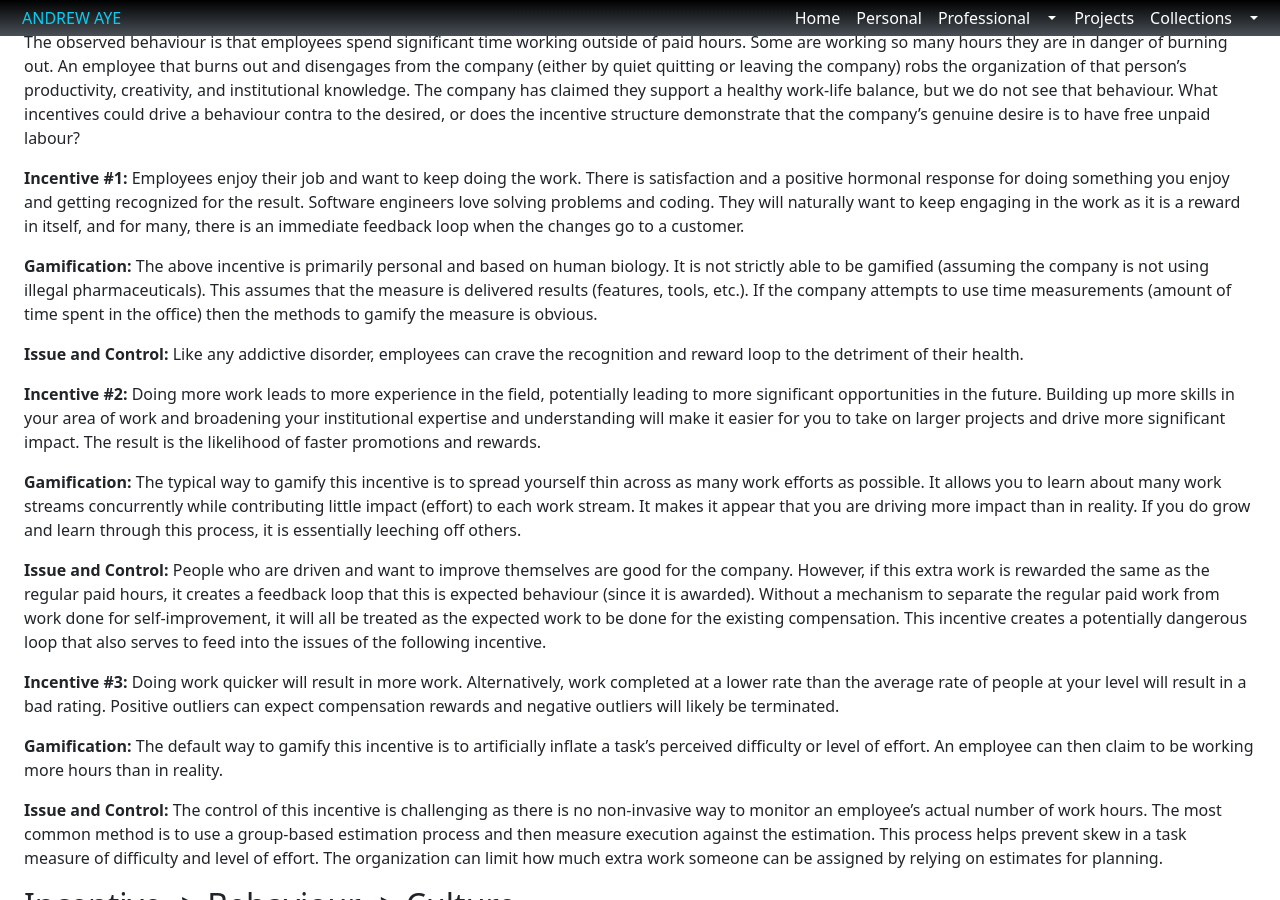
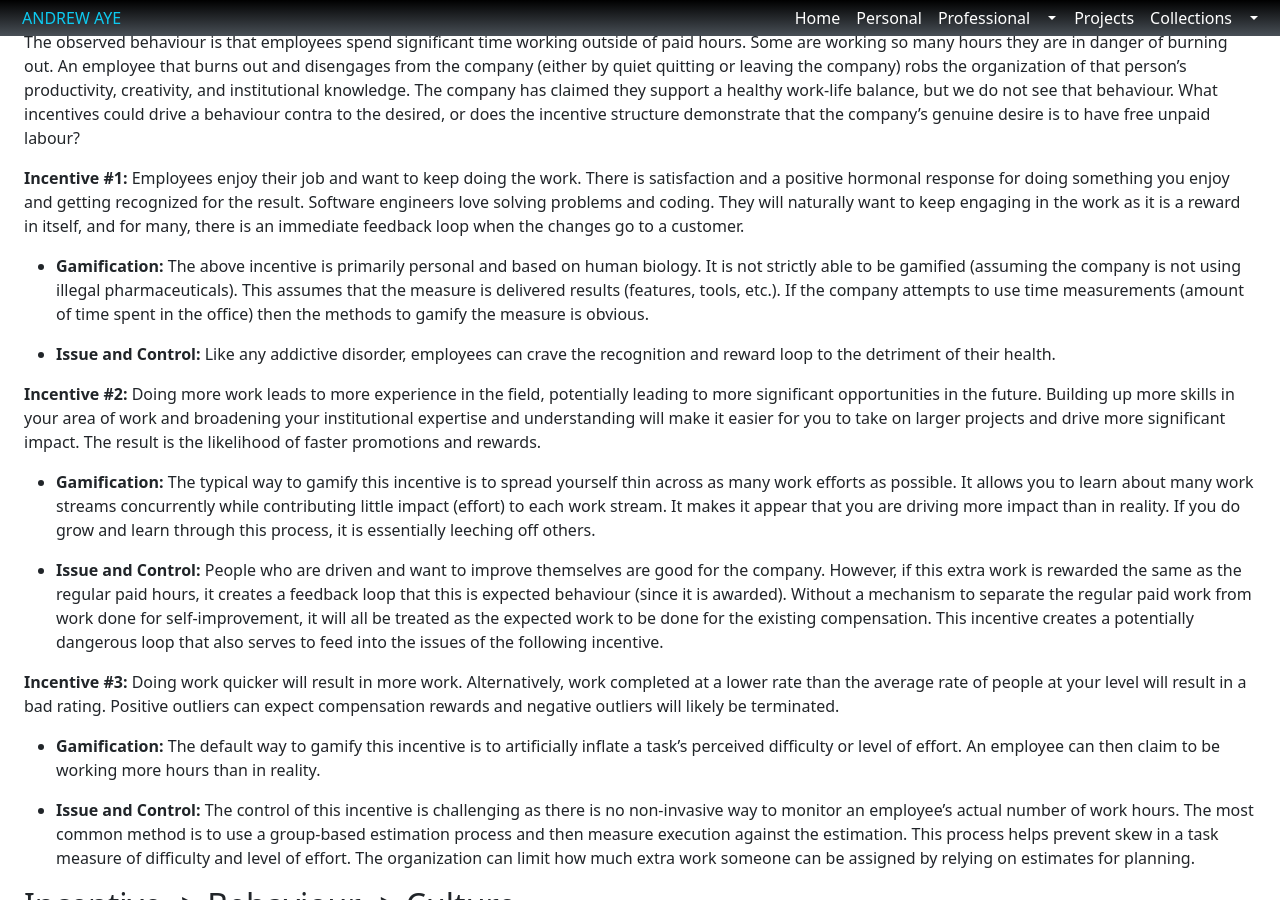
Before and after one commit to aaye/aaye.github.io, a Jekyll site: the page built from professional/blog/_posts/2023-04-02-Incentive-Behavior-Culture.md, in a window 1280 px wide and 900 px high, scrolled down 924 px. Built offline with Jekyll 4.4.1, drawn with Linux system fonts in a browser that asks for light colours.

```diff
--- a/professional/blog/_posts/2023-04-02-Incentive-Behavior-Culture.md
+++ b/professional/blog/_posts/2023-04-02-Incentive-Behavior-Culture.md
@@ -24,21 +24,21 @@ The observed behaviour is that employees spend significant time working outside
 
 **Incentive #1:** Employees enjoy their job and want to keep doing the work. There is satisfaction and a positive hormonal response for doing something you enjoy and getting recognized for the result. Software engineers love solving problems and coding. They will naturally want to keep engaging in the work as it is a reward in itself, and for many, there is an immediate feedback loop when the changes go to a customer.
 
-> **Gamification:** The above incentive is primarily personal and based on human biology. It is not strictly able to be gamified (assuming the company is not using illegal pharmaceuticals). This assumes that the measure is delivered results (features, tools, etc.). If the company attempts to use time measurements (amount of time spent in the office) then the methods to gamify the measure is obvious.
+- **Gamification:** The above incentive is primarily personal and based on human biology. It is not strictly able to be gamified (assuming the company is not using illegal pharmaceuticals). This assumes that the measure is delivered results (features, tools, etc.). If the company attempts to use time measurements (amount of time spent in the office) then the methods to gamify the measure is obvious.
 
-> **Issue and Control:** Like any addictive disorder, employees can crave the recognition and reward loop to the detriment of their health.
+- **Issue and Control:** Like any addictive disorder, employees can crave the recognition and reward loop to the detriment of their health.
 
 **Incentive #2:** Doing more work leads to more experience in the field, potentially leading to more significant opportunities in the future. Building up more skills in your area of work and broadening your institutional expertise and understanding will make it easier for you to take on larger projects and drive more significant impact. The result is the likelihood of faster promotions and rewards.
 
-**Gamification:** The typical way to gamify this incentive is to spread yourself thin across as many work efforts as possible. It allows you to learn about many work streams concurrently while contributing little impact (effort) to each work stream. It makes it appear that you are driving more impact than in reality. If you do grow and learn through this process, it is essentially leeching off others.
+- **Gamification:** The typical way to gamify this incentive is to spread yourself thin across as many work efforts as possible. It allows you to learn about many work streams concurrently while contributing little impact (effort) to each work stream. It makes it appear that you are driving more impact than in reality. If you do grow and learn through this process, it is essentially leeching off others.
 
-**Issue and Control:** People who are driven and want to improve themselves are good for the company. However, if this extra work is rewarded the same as the regular paid hours, it creates a feedback loop that this is expected behaviour (since it is awarded). Without a mechanism to separate the regular paid work from work done for self-improvement, it will all be treated as the expected work to be done for the existing compensation. This incentive creates a potentially dangerous loop that also serves to feed into the issues of the following incentive.
+- **Issue and Control:** People who are driven and want to improve themselves are good for the company. However, if this extra work is rewarded the same as the regular paid hours, it creates a feedback loop that this is expected behaviour (since it is awarded). Without a mechanism to separate the regular paid work from work done for self-improvement, it will all be treated as the expected work to be done for the existing compensation. This incentive creates a potentially dangerous loop that also serves to feed into the issues of the following incentive.
 
 **Incentive #3:** Doing work quicker will result in more work. Alternatively, work completed at a lower rate than the average rate of people at your level will result in a bad rating. Positive outliers can expect compensation rewards and negative outliers will likely be terminated.
 
-**Gamification:** The default way to gamify this incentive is to artificially inflate a task's perceived difficulty or level of effort. An employee can then claim to be working more hours than in reality.
+- **Gamification:** The default way to gamify this incentive is to artificially inflate a task's perceived difficulty or level of effort. An employee can then claim to be working more hours than in reality.
 
-**Issue and Control:** The control of this incentive is challenging as there is no non-invasive way to monitor an employee's actual number of work hours. The most common method is to use a group-based estimation process and then measure execution against the estimation. This process helps prevent skew in a task measure of difficulty and level of effort. The organization can limit how much extra work someone can be assigned by relying on estimates for planning.
+- **Issue and Control:** The control of this incentive is challenging as there is no non-invasive way to monitor an employee's actual number of work hours. The most common method is to use a group-based estimation process and then measure execution against the estimation. This process helps prevent skew in a task measure of difficulty and level of effort. The organization can limit how much extra work someone can be assigned by relying on estimates for planning.
 
 ## Incentive -> Behaviour -> Culture
 All of these incentives can drive people to work extra hours. It will create a rising tide problem. As the number of people working outside of paid hours increases, the expected productivity bar for the given compensation level will also increase. Therefore, people looking to distinguish themselves will have to put in even more hours, resulting in another increase in the average (etc.). This incentive is how a company can create a culture where people are expected to spend most of their time working while claiming to support a healthy work/life balance. As long as there are no controls or caps on the positive feedback cycle for increased work, the company relies on known human behaviour to drive this cycle, as discussed above, to create its desired work-centric culture.
```
